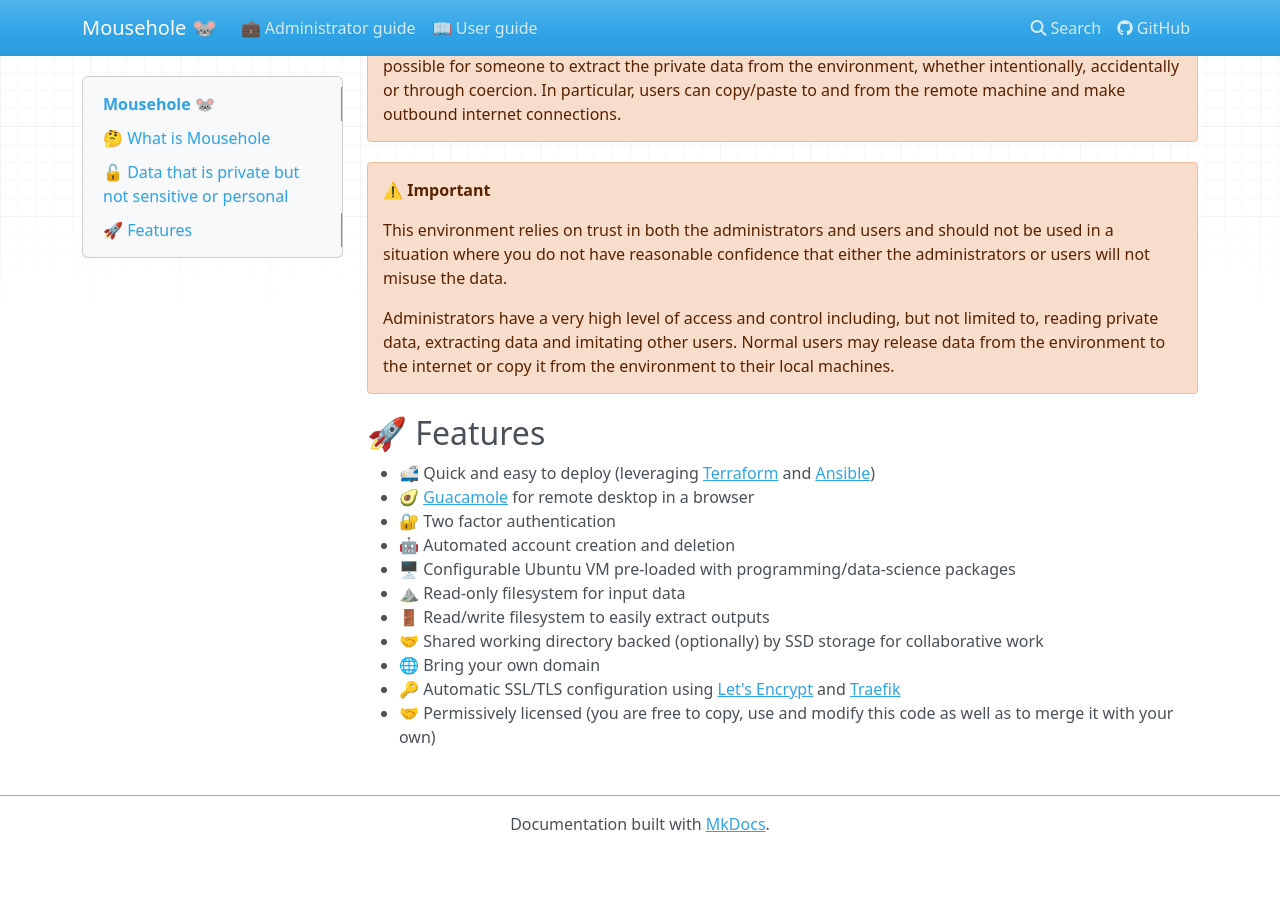
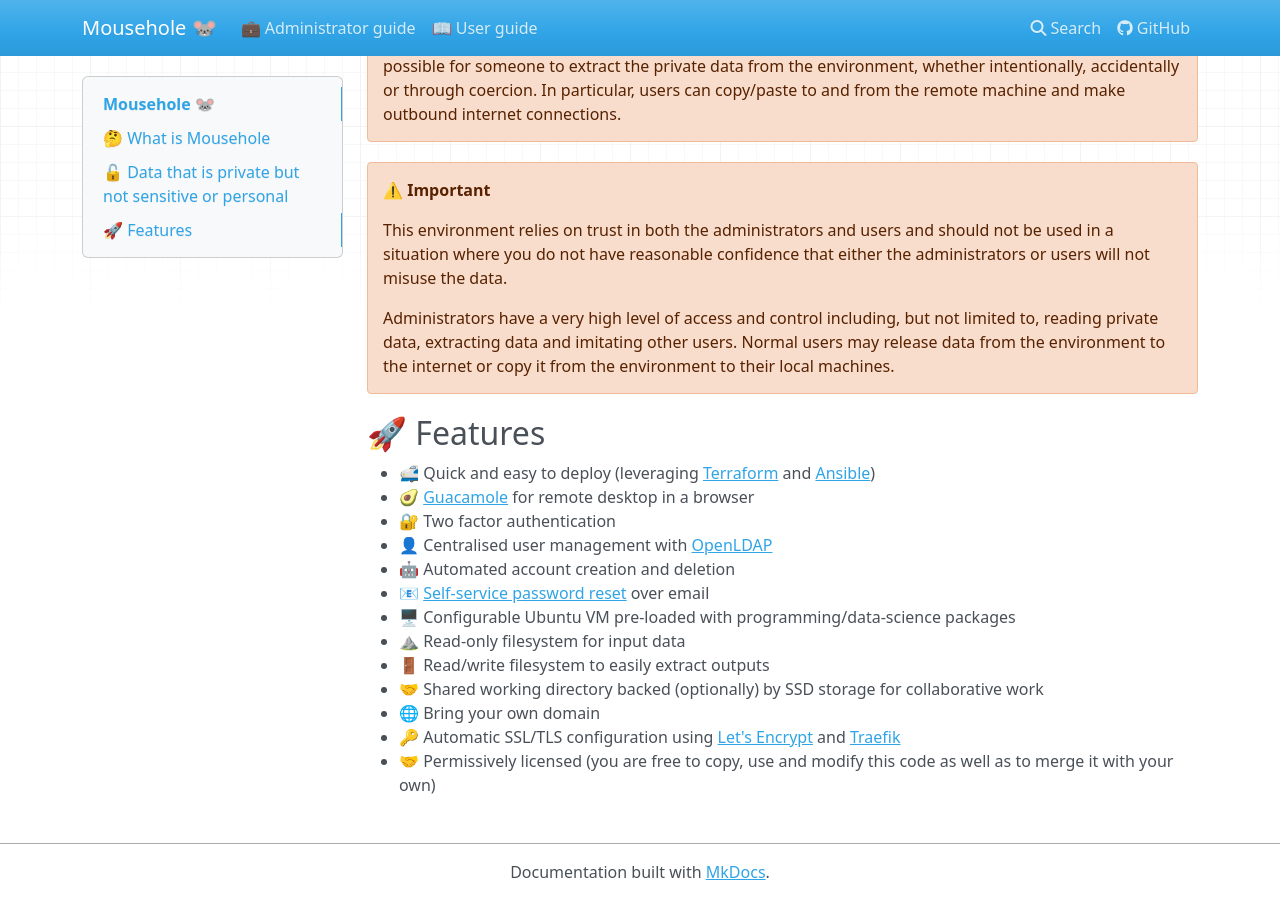
Before and after one commit to alan-turing-institute/mousehole, an MkDocs documentation site: the page built from docs/index.md, in a window 1280 px wide and 900 px high, scrolled down 653 px. Built offline with MkDocs 1.6.1, drawn with Linux system fonts in a browser that asks for light colours; nearby versions of some CDN libraries; a style sheet for code colours, icons or effects is not loaded; before the commit the page ends 1505 px from its top, so only the background shows below that.

Commit message:
Update features

```diff
--- a/docs/index.md
+++ b/docs/index.md
@@ -52,7 +52,10 @@
   and [Ansible](https://www.ansible.com/))
 - 🥑 [Guacamole](https://guacamole.apache.org/) for remote desktop in a browser
 - 🔐 Two factor authentication
+- 👤 Centralised user management with [OpenLDAP](https://www.openldap.org/)
 - 🤖 Automated account creation and deletion
+- 📧 [Self-service password
+  reset](https://self-service-password.readthedocs.io/en/stable/) over email
 - 🖥️ Configurable Ubuntu VM pre-loaded with programming/data-science packages
 - ⛰️ Read-only filesystem for input data
 - 🚪 Read/write filesystem to easily extract outputs
```
